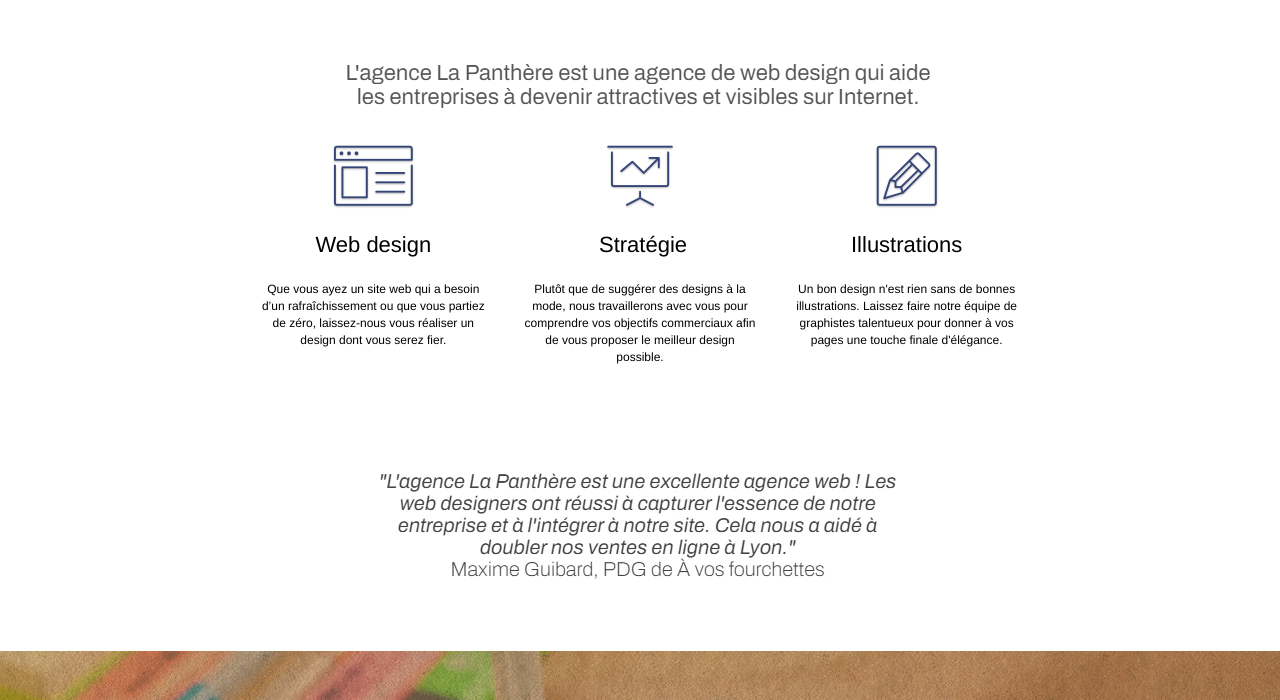
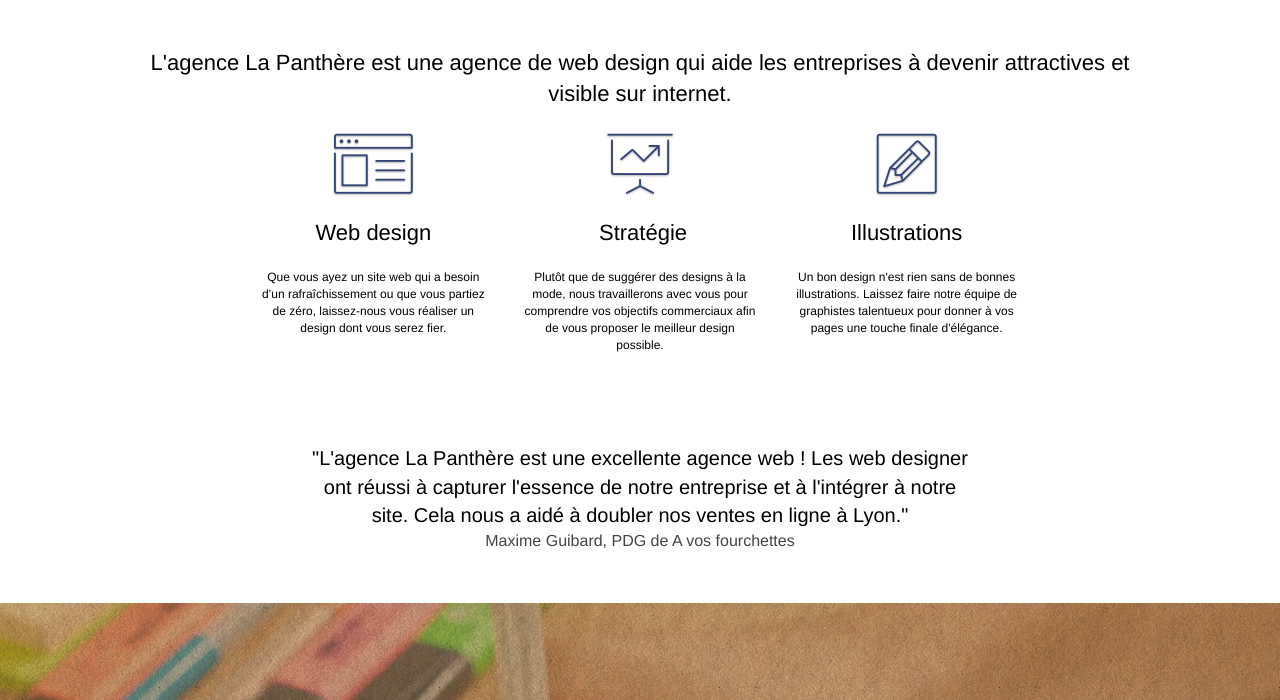
Before and after one commit to amonite/OCR_P4, a plain HTML site: page index.html in a window 1280 px wide. Shown: the part 535-1235 px from the top of the page. Drawn offline with Linux system fonts and the light colour scheme.

Commit message:
final commit

```diff
--- a/css/style.css
+++ b/css/style.css
@@ -5,6 +5,27 @@ body {
     overflow-x: hidden;
     -webkit-font-smoothing: antialiased;
     -moz-osx-font-smoothing: grayscale;
+}
+
+.about_text{
+    font-size: 22px;
+    color:#000000;
+}
+
+.about_text_bis{
+    font-size: 20px;
+    color:#000000;
+}
+
+.citation_text{
+    font-size: 20px;
+    color:#000000;
+    display: block;
+}
+
+.citation_text_author{
+    font-size: 16px;
+    color:#454444;
 }
 
 a,
--- a/index.html
+++ b/index.html
@@ -38,24 +38,16 @@
 
 		<nav class="navbar row">
 			<div class="navbar-header">
-				<!-- <div class="keywords" style="color:#cccccc;font-size:1px;">
-					Agence web à paris, stratégie web, web design, illustrations, design de site web, site web, web, internet, site internet, site
-				</div> -->
+
 				<a class="navbar-brand" href="index.html"><img src="img/agence-la-panthere-monochrome.svg" alt="paris web design logo agence web meilleure agence" width="244" height="40" /></a>
-				<!-- <div class="keywords" style="color:#cccccc;font-size:1px;">
-					Agence web à paris, stratégie web, web design, illustrations, design de site web, site web, web, internet, site internet, site
-				</div> -->
-				<!-- <button id="nav-toggle" type="button" class="ui-navbar-toggle navbar-toggle" data-toggle="collapse" data-target=".navbar-1">
-					<span class="sr-only">Toggle navigation</span><span class="icon-bar"></span><span class="icon-bar"></span><span class="icon-bar"></span>
-				</button> -->
+
 			</div>
 			<div class="collapse navbar-collapse navbar-1 special-dropdown-nav">
 				<ul class="site-navigation nav navbar-nav">
 					<li>
 						<a href="index.html">Accueil</a>
 					</li>
-					<!-- <li>
-					</li> -->
+
 					<li>
 						<a href="contact.html">Contact &gt;</a>
 					</li>
@@ -89,8 +81,9 @@
 	<div class="container bloc-md">
 		<div class="row">
 			<div class="col-sm-12 text-center">
-				<!-- <span>L'agence La Panthère est une agence de web design qui aide les entreprisesà devenir attractives et visibles sur internet</span> -->
-				<img alt="description de l'activité de l'agence" src="img/title.png" width="634" height="75" />
+
+				<span class="about_text">L'agence La Panthère est une agence de web design qui aide les entreprises à devenir attractives et visible sur internet.</span>
+
 			</div>
 		</div>
 		<div class="row voffset-lg med-width-whitespace">
@@ -130,8 +123,11 @@
 		</div>
 		<div class="row voffset-lg voffset">
 			<div class="col-xs-12 col-md-8 col-md-offset-2 text-center">
-				<img alt="agence web, agence web paris, web design paris, stratégie web" src="img/citation.webp" width="567" height="145" />
 
+				<span class="citation_text">"L'agence La Panthère est une excellente agence web ! Les web designer ont réussi à capturer l'essence de notre entreprise et
+					à l'intégrer à notre site. Cela nous a aidé à doubler nos ventes en ligne à Lyon."
+				</span>
+				<span class="citation_text_author">Maxime Guibard, PDG de A vos fourchettes</span>
 			</div>
 		</div>
 	</div>
@@ -160,7 +156,9 @@
 	<div class="container bloc-lg">
 		<div class="row">
 			<div class="col-sm-12 text-center">
-				<img alt="agence web, agence web paris, web design paris, stratégie web" src="img/title2.png" width="476" height="99" />
+
+				<span class="about_text_bis">Nous travaillons avec beaucoup de clients, <br> voici nos réalisations.</span>
+
 			</div>
 		</div>
 		<div class="row tight-width-whitespace portfolio-row">
@@ -255,49 +253,9 @@
 							<a class="social" href="https://www.instagram.com"><span class="fa fa-instagram icon-md"></span>instagram</a>
 						</div>
 					</div>
-					<!-- <div class="keywords" style="color:#F3976C;">
-						Agence web à paris, stratégie web, web design, illustrations, design de site web, site web, web, internet, site internet, site
-					</div> -->
+
 				</div>
-				<!-- <div class="row">
-					<div class="col-sm-4">
-						Partenaires
-							<ul>
-								<li><a href="voiture.com">voiture.com</a></li>
-								<li><a href="pizza.com">pizza.com</a></li>
-								<li><a href="matoiture.com">matoiture.com</a></li>
-								<li><a href="immobilierseo.com">immobilierseo.com</a></li>
-							</ul>
-					</div>
-					<div class="col-sm-4">
-						Annuaires liste 1
-						<ul>
-							<li><a href="annuaireagence.com">annuaireagence.com</a></li>
-							<li><a href="annuaireseo.com">annuaireseo.com</a></li>
-							<li><a href="annuairemarketing.com">annuairemarketing.com</a></li>
-							<li><a href="123seoture.com">123seo.com</a></li>
-							<li><a href="123site.com">123site.com</a></li>
-							<li><a href="annuairewordpress.com">annuairewordpress.com</a></li>
-							<li><a href="listeagence.com">listeagence.com</a></li>
-							<li><a href="meilleuresagencesparis.com">meilleuresagencesparis.com</a></li>
-							<li><a href="listeseo.com">listeseo.com</a></li>
-						</ul>
-					</div>
-					<div class="col-sm-4">
-						Annuaires liste 2
-						<ul>
-							<li><a href="betterseo.com">betterseo.com</a></li>
-							<li><a href="ameliorerseo.com">ameliorerseo.com</a></li>
-							<li><a href="seojuicelien.com">seojuicelien.com</a></li>
-							<li><a href="meilleursliens.com">meilleursliens.com</a></li>
-							<li><a href="liensagogo.com">liensagogo.com</a></li>
-							<li><a href="backlink.com">backlink.com</a></li>
-							<li><a href="linkjuiceannuaire.com">linkjuiceannuaire.com</a></li>
-							<li><a href="remontersurgoogle.com">remontersurgoogle.com</a></li>
-							<li><a href="vraiseofiable.com">vraiseofiable.com</a></li>
-						</ul>
-					</div>
-				</div> -->
+
 			</div>
 		</div>
 	</div>
```
Also changed, not shown: contact.html (+3 -40 lines), img/citation.webp (deleted), img/title.png (deleted).
